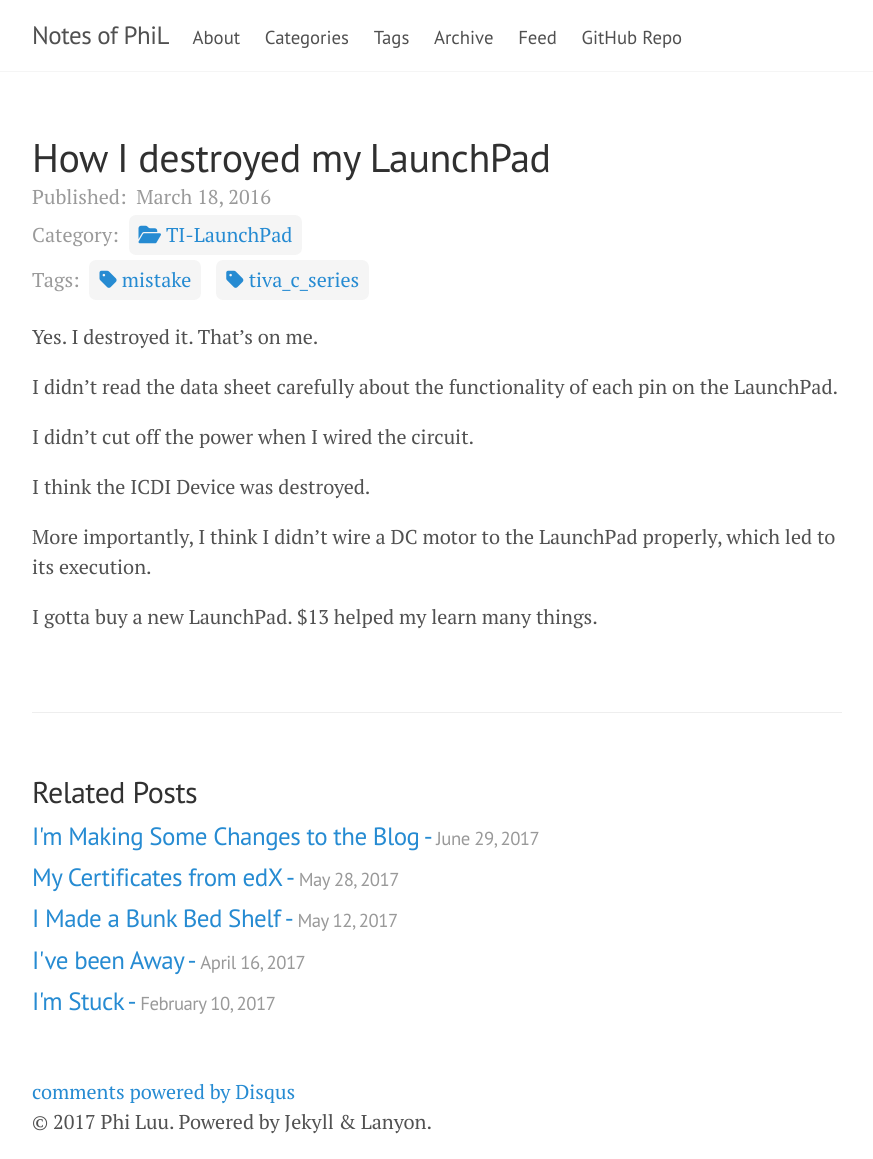
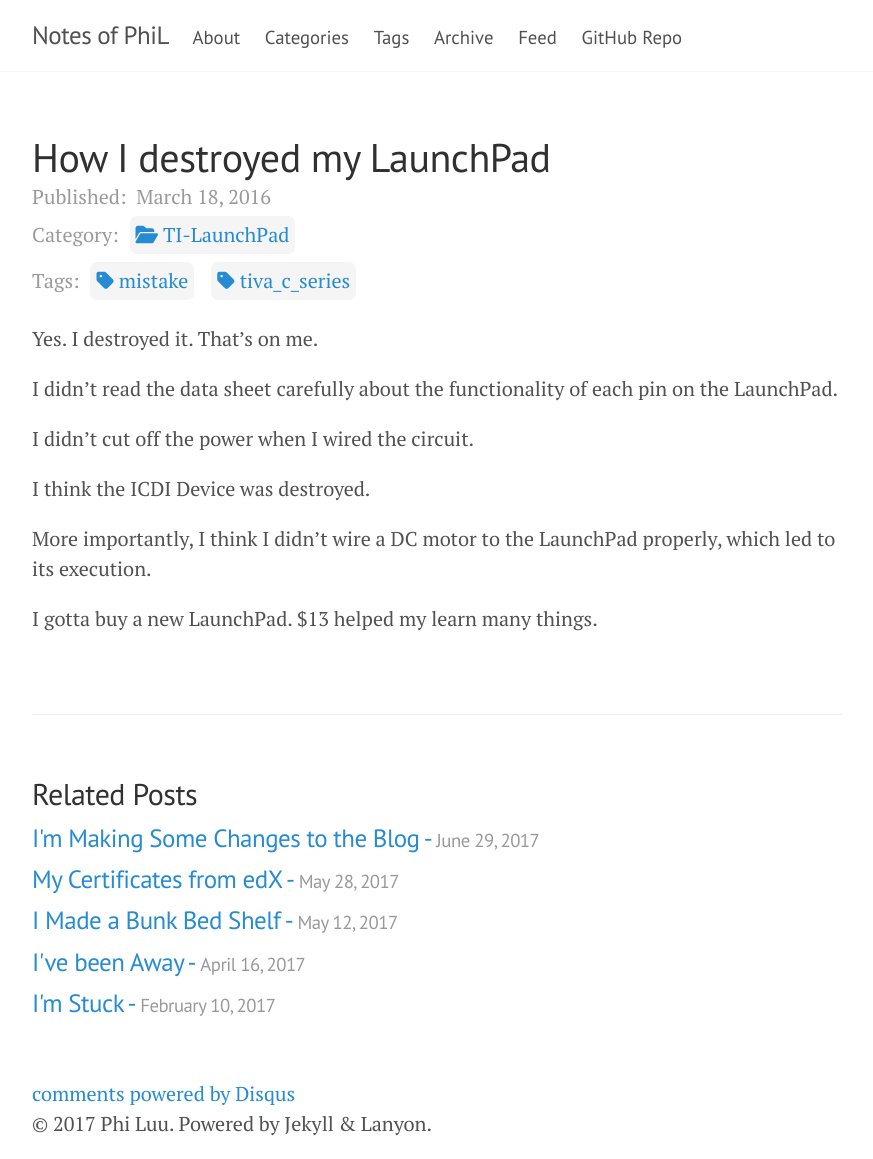
Before and after one commit to Jdew192837/philectron.github.io, a Jekyll site: the page built from _posts/2016-03-18-how-i-destroyed-my-launchpad.md, in a window 1280 px wide. Shown: the whole page, without its empty margins (203-1076 px from the left). Built offline with Jekyll 4.4.1, drawn with Linux system fonts in a browser that asks for light colours; nearby versions of some CDN libraries; comment, search, counter and statistics services are not loaded.

Commit message:
Change category and tag lists' look

```diff
--- a/public/css/lanyon.css
+++ b/public/css/lanyon.css
@@ -243,8 +243,8 @@ a.pagination-item:hover {
 .category-name,
 .tag-name {
   display         : inline-block;
-  margin          : .125em .25em;
-  padding         : .25em .5em;
+  padding         : .2em .3em;
+  margin          : .2em .3em;
   background-color: #f5f5f5;
   border-radius   : 7px;
 }
```
